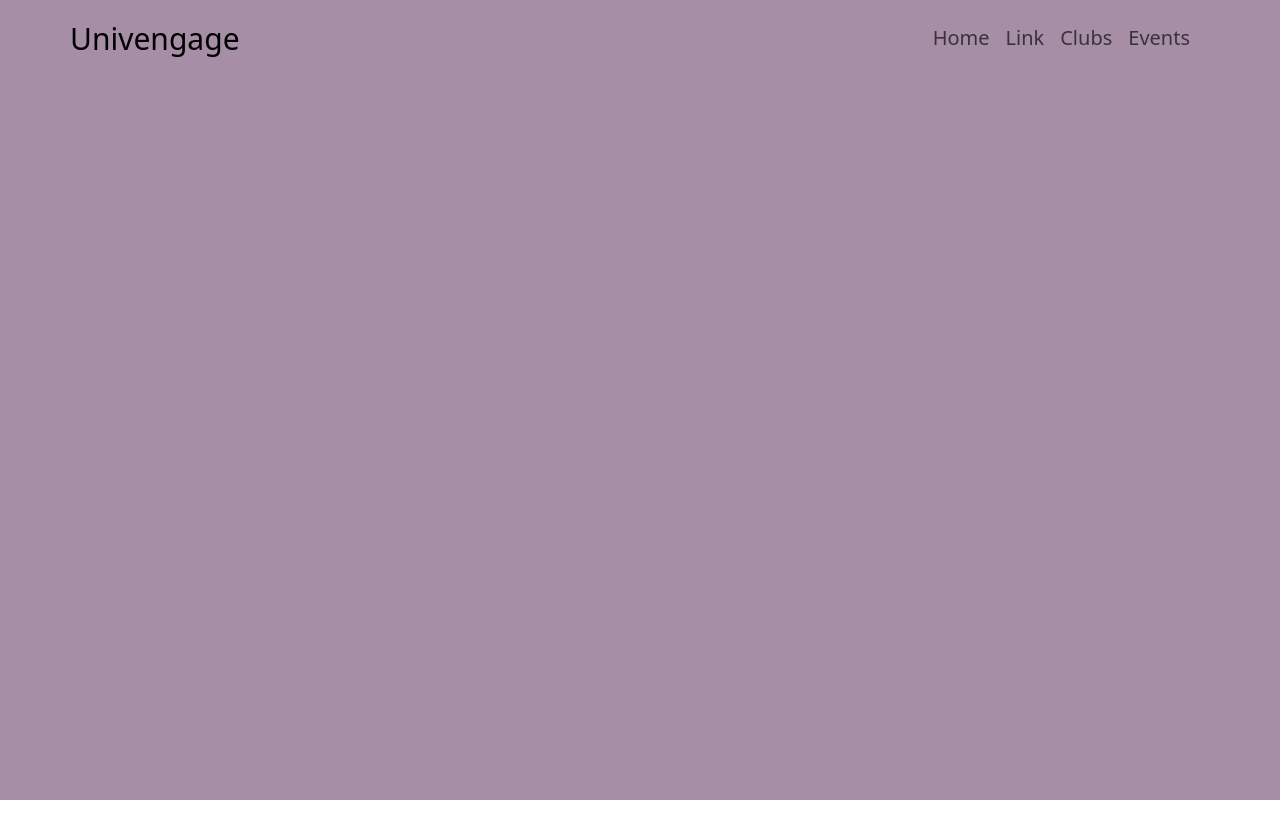
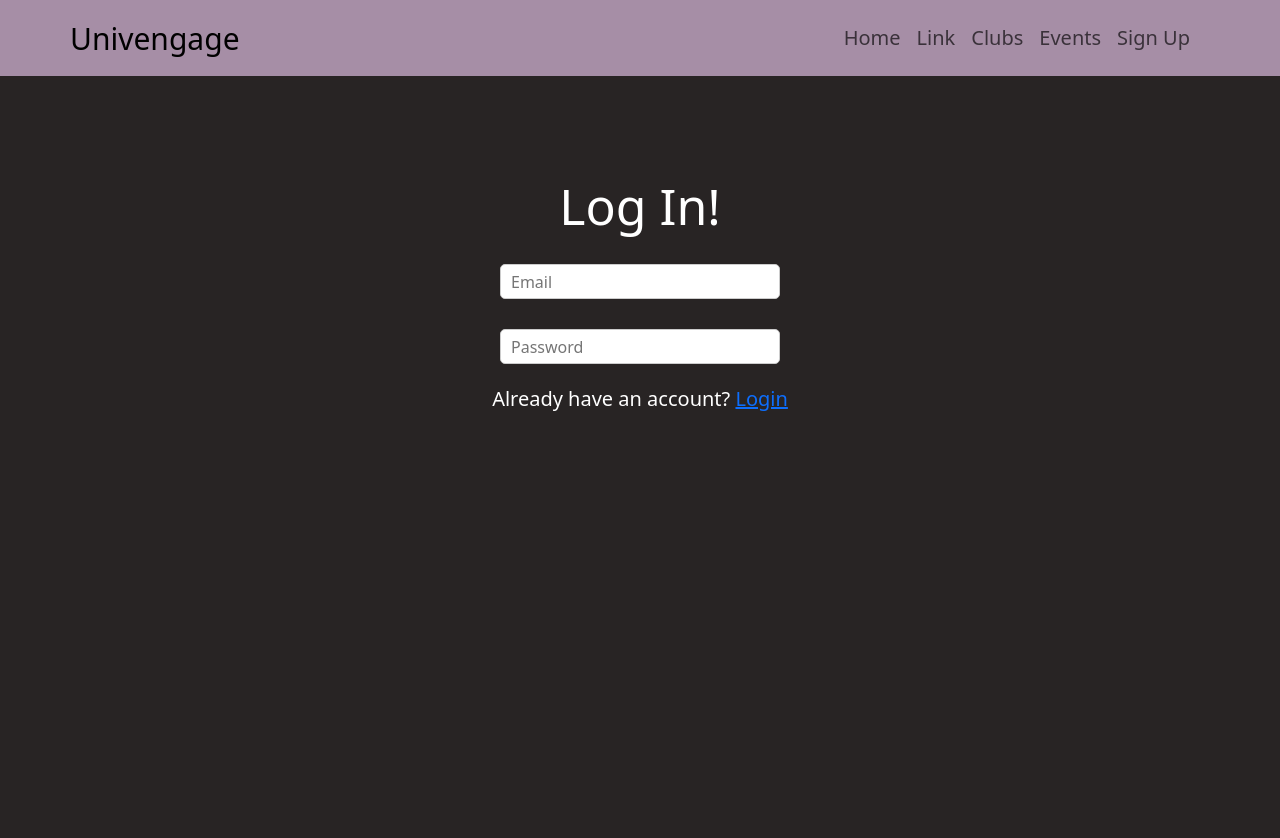
Before and after one commit to EvanNg21/UnivEngage, a React (Vite) app in the folder react-client/: page /login in a window 1280 px wide. Shown: the top 838 px of the page. Before the commit the page ends 800 px from the top, so only its background shows below. Built offline with nearby package versions, Linux system fonts and the light colour scheme.

Commit message:
singup login

```diff
--- a/react-client/src/App.css
+++ b/react-client/src/App.css
@@ -201,3 +201,28 @@
 .univengage{
   font-size: 100px
 }
+
+.signup-container {
+  display: flex;
+  flex-direction: column;
+  align-items: center;
+  justify-content: center;
+  width: 100%; /* Stretch to full width if needed */
+}
+.signup-bar {
+  display: flex;
+  align-items: center;
+  justify-content: center;
+  padding: 10px;
+  width: 300px; /* Stretch to full width if needed *//* Limit width for better design */
+  gap: 10px; /* Add space between input and button */
+}
+.signup-bar input {
+  flex: 1; /* Make input take most of the space */
+  height: 35px;
+  font-size: 16px;
+  padding: 5px 10px;
+  border: 1px solid #ccc;
+  border-radius: 5px;
+  text-align: left; /* Align text to the left */
+}
--- a/react-client/src/App.jsx
+++ b/react-client/src/App.jsx
@@ -8,6 +8,8 @@ import 'bootstrap/dist/css/bootstrap.min.css';
 import Clubs from './Club';
 import Events from './Event';
 import CreateClub from './CreateClub';
+import Signup from './Signup';
+import Login from './Login';
 function App() {
 
   return (
@@ -22,6 +24,7 @@ function App() {
               <Nav.Link href="/link">Link</Nav.Link>
               <Nav.Link href="/clubs">Clubs</Nav.Link>
               <Nav.Link href="/events">Events</Nav.Link>
+              <Nav.Link href="/signup">Sign Up</Nav.Link>
             </Nav>
           </Navbar.Collapse>
         </Container>
@@ -34,6 +37,8 @@ function App() {
         <Route path="/clubs" element={<Clubs />} />
         <Route path="/events" element={<Events />} />
         <Route path="/create" element={<CreateClub />} />
+        <Route path="/signup" element={<Signup />} />
+        <Route path="/login" element={<Login />} />
       </Routes>
   </BrowserRouter>
 
--- /dev/null
+++ b/react-client/src/Login.jsx
@@ -0,0 +1,22 @@
+function Login(){
+    return(
+    <div class='home-container'>
+        <h1 className="clubfade">Log In!</h1>
+        <div className="signup-container">
+            <div className="signup-bar">
+                <input type="text" placeholder="Email"/>
+            </div>
+         </div>
+         <div className="signup-container">
+            <div className="signup-bar">
+                <input type="text" placeholder="Password"/>
+            </div>
+         </div>
+         <div>
+            Already have an account? <a href="/login">Login</a>
+         </div>
+    </div>
+    );
+}
+
+export default Login
--- /dev/null
+++ b/react-client/src/Signup.jsx
@@ -0,0 +1,27 @@
+function Signup(){
+    return(
+    <div class='home-container'>
+        <h1 className="clubfade">Sign Up!</h1>
+        <div className="signup-container">
+            <div className="signup-bar">
+                <input type="text" placeholder="Email"/>
+            </div>
+         </div>
+         <div className="signup-container">
+            <div className="signup-bar">
+                <input type="text" placeholder="Password"/>
+            </div>
+         </div>
+         <div className="signup-container">
+            <div className="signup-bar">
+                <input type="text" placeholder="Confirm Password"/>
+            </div>
+         </div>
+         <div>
+            Already have an account? <a href="/login">Login</a>
+         </div>
+    </div>
+    );
+}
+
+export default Signup
```
